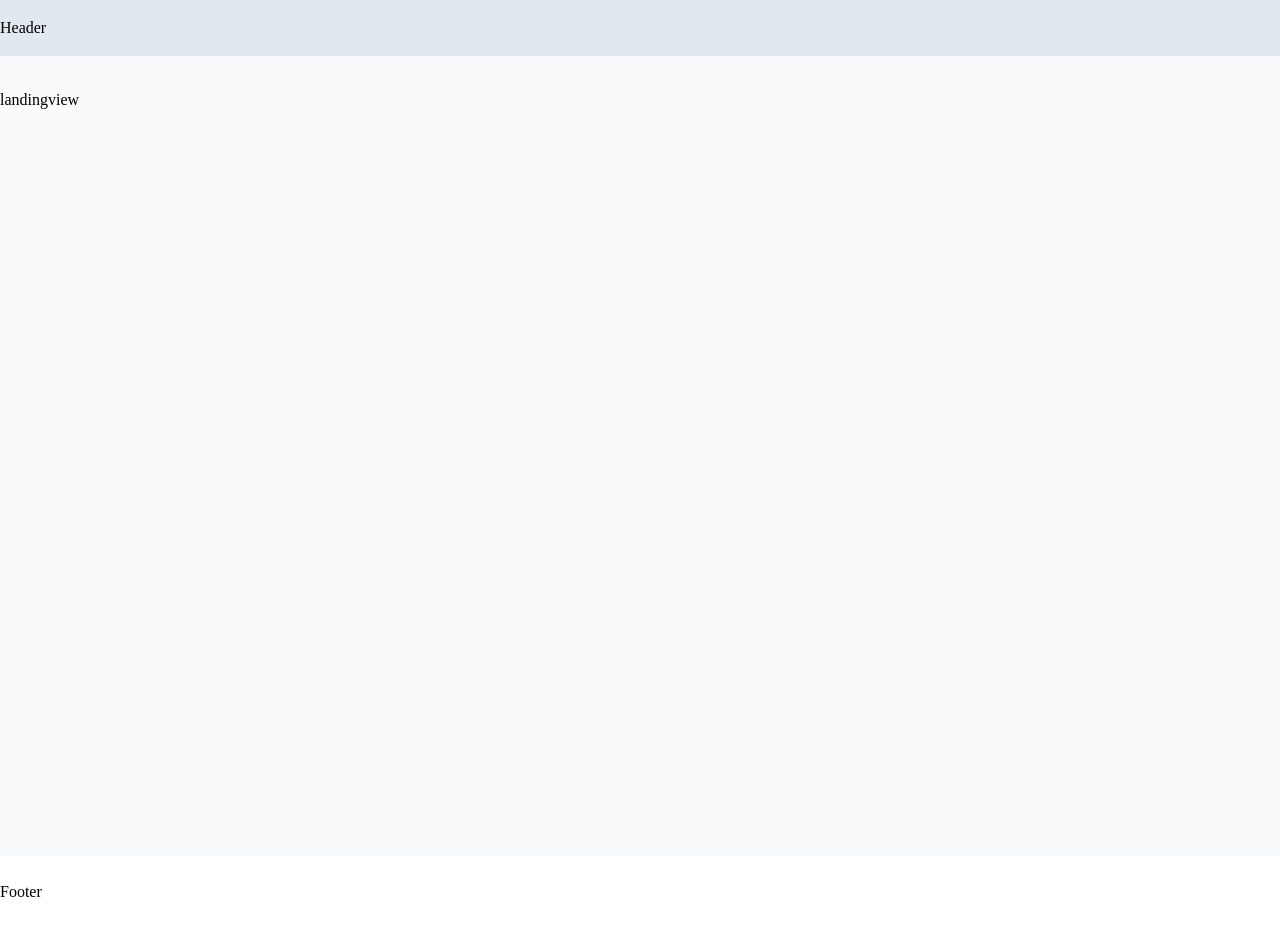
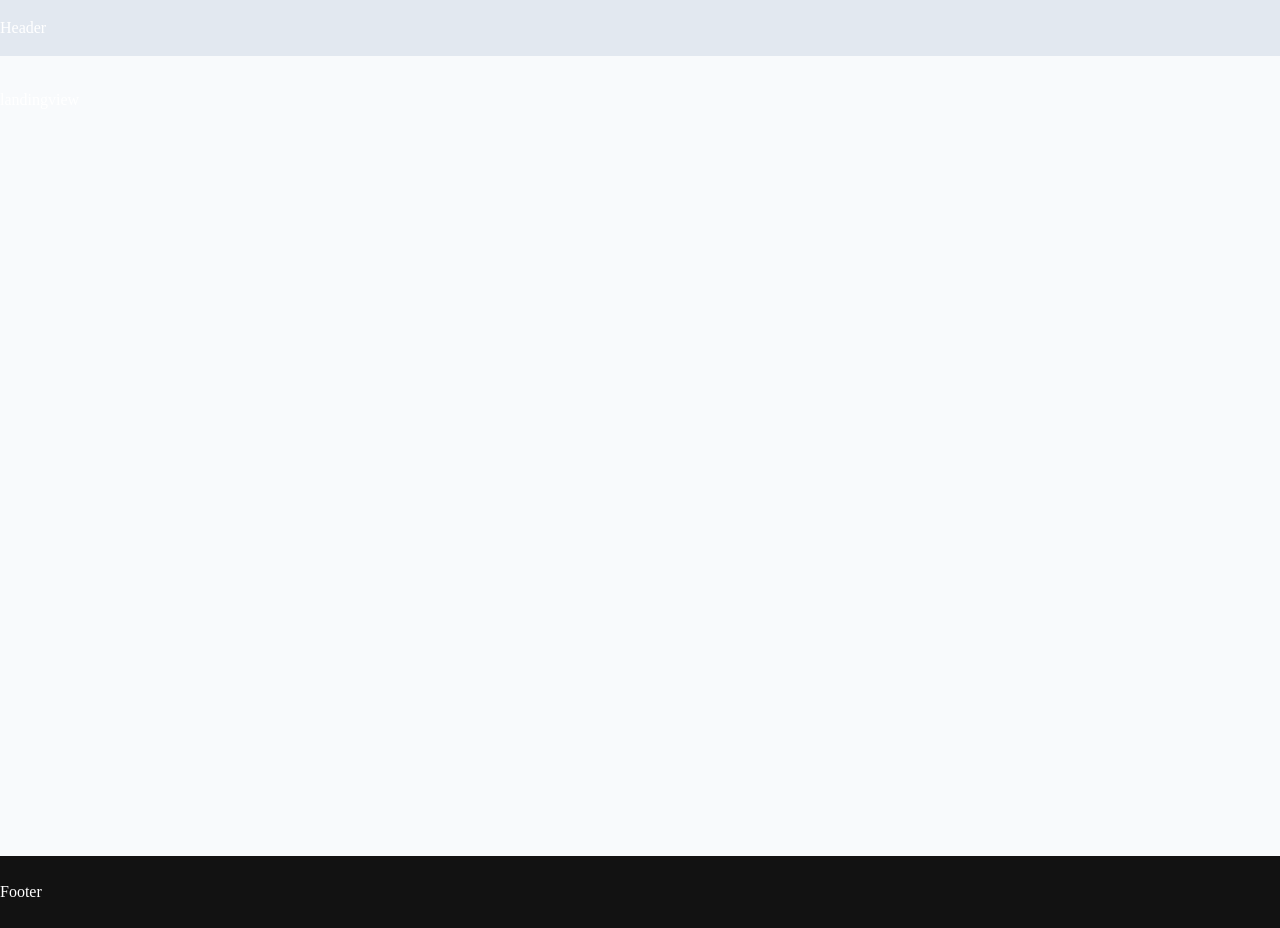
Before and after one commit to cheonglol/Seraphim-Sentinels, a React app: page / in a window 1280 px wide. Built offline with nearby package versions, Linux system fonts and the light colour scheme; a web font is replaced by a local one.

Commit message:
added primereact provider to master one

```diff
--- a/src/Providers/MasterProvider.tsx
+++ b/src/Providers/MasterProvider.tsx
@@ -1,8 +1,10 @@
-import React, { useEffect } from "react";
-import { Provider as ReduxStoreProvider } from "react-redux";
-import { store } from "../Redux/store";
-import { RouterProvider } from "react-router-dom";
-import { router } from "../Router/router";
+import React, { useEffect } from 'react';
+import { Provider as ReduxStoreProvider } from 'react-redux';
+import { store } from '../Redux/store';
+import { RouterProvider } from 'react-router-dom';
+import { router } from '../Router/router';
+import { PrimeReactProvider } from 'primereact/api';
+import 'primereact/resources/themes/lara-dark-indigo/theme.css';
 
 interface Props {
   children?: any;
@@ -15,7 +17,7 @@ export const MasterProvider = ({ children }: Props) => {
     <>
       <ReduxStoreProvider store={store}>
         <RouterProvider router={router} />
-        {children}
+        <PrimeReactProvider>{children}</PrimeReactProvider>
       </ReduxStoreProvider>
     </>
   );
```
